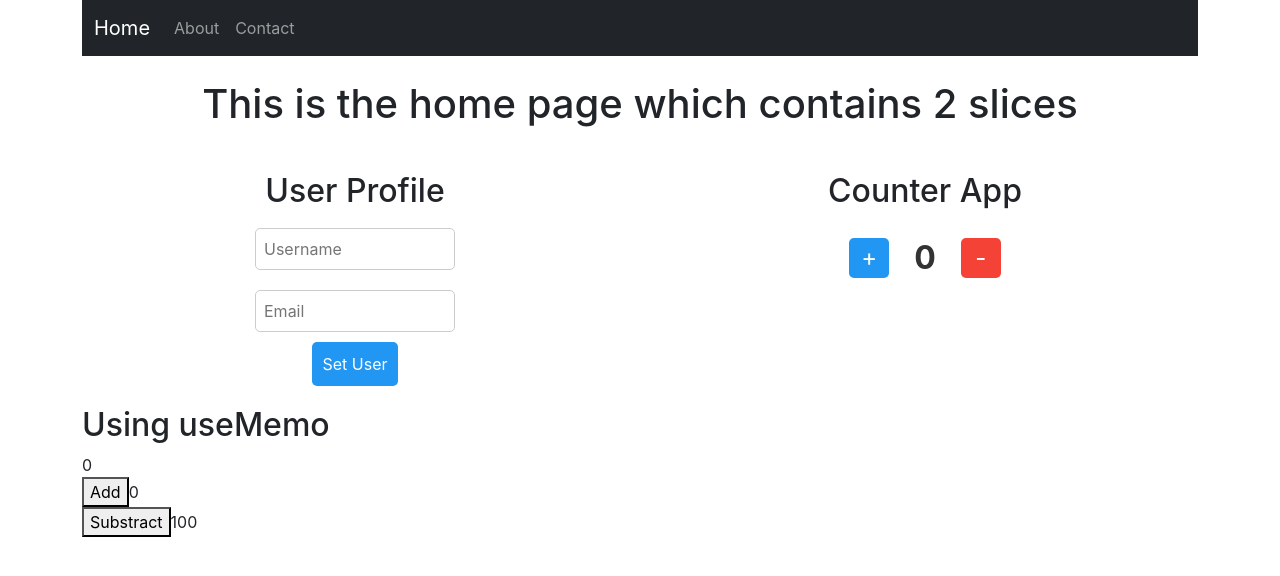
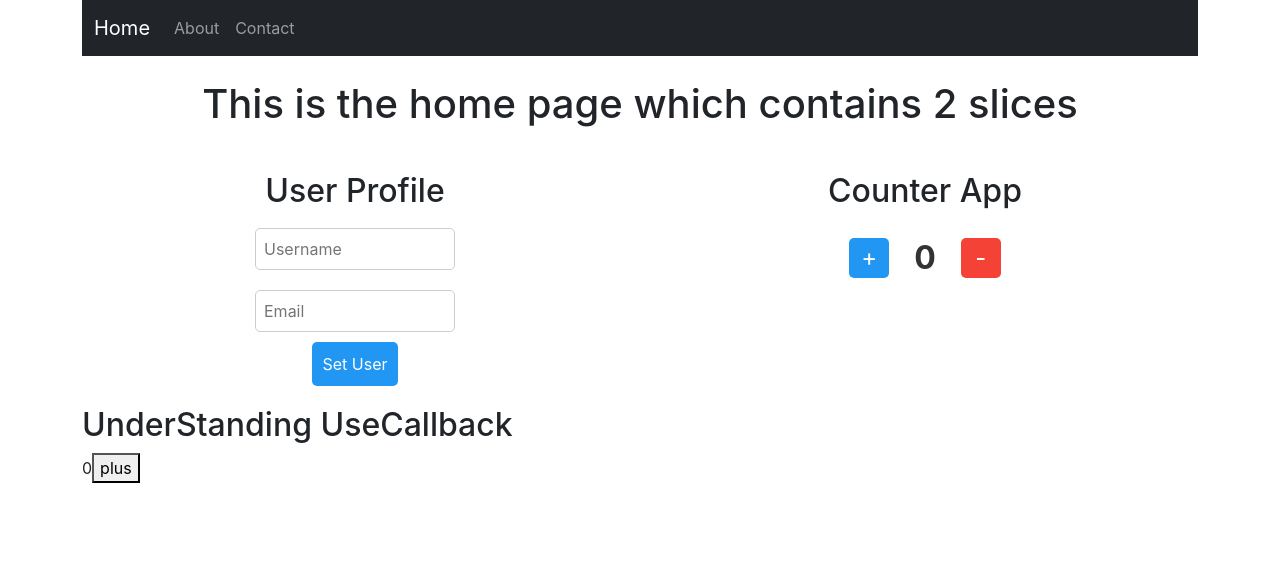
Before and after one commit to Jaydeepsolanki7/multipleSlice, a React (Create React App) app: page / in a window 1280 px wide. Shown: the top 576 px of the page. Built offline with nearby package versions, Linux system fonts and the light colour scheme.

Commit message:
added useCallback

```diff
--- /dev/null
+++ b/src/components/functionComponents/ChildForCallBack.jsx
@@ -0,0 +1,12 @@
+import React, { memo } from 'react'
+
+const ChildForCallBack = () => {
+    console.log("Child of usecallback")
+  return (
+    <div>
+
+    </div>
+  )
+}
+
+export default memo(ChildForCallBack)
--- /dev/null
+++ b/src/components/functionComponents/UseCallBackLearming.jsx
@@ -0,0 +1,20 @@
+import React, { useCallback, useState } from 'react'
+import ChildForCallBack from './ChildForCallBack'
+
+const UseCallBackLearming = () => {
+    const [add, setAdd] = useState(0)
+    const Learning = useCallback(()=>{
+
+    },[])
+
+  return (
+    <div>
+        <h2>UnderStanding UseCallback</h2>
+        <ChildForCallBack Learning={Learning} />
+        {add}
+        <button onClick={()=>setAdd(add+1)}>plus</button>
+    </div>
+  )
+}
+
+export default UseCallBackLearming
--- a/src/components/functionComponents/UseMemoLearning.jsx
+++ b/src/components/functionComponents/UseMemoLearning.jsx
@@ -12,6 +12,7 @@ function UseMemoLearning() {
     <div>
         <h2>Using useMemo</h2>
        {multiplication}<br/>
+       {/* Used use memo of getting the memoized value it will re-render only on the add button */}
       <button onClick={()=>setAdd(add+1)} >Add</button>
       {add}<br/>
       <button onClick={()=>setMinus(minus-1)}>Substract</button>
--- a/src/pages/Home.jsx
+++ b/src/pages/Home.jsx
@@ -2,6 +2,7 @@ import React from 'react'
 import { Counter } from '../features/counter/Counter'
 import User from '../features/users/User'
 import UseMemoLearning from '../components/functionComponents/UseMemoLearning';
+import UseCallBackLearming from '../components/functionComponents/UseCallBackLearming';
 
 function Home() {
   return (
@@ -16,7 +17,8 @@ function Home() {
         </div>
       </div>
 
-      <UseMemoLearning/>
+      {/* <UseMemoLearning/> */}
+      <UseCallBackLearming/>
     </div>
   );
 }
```
